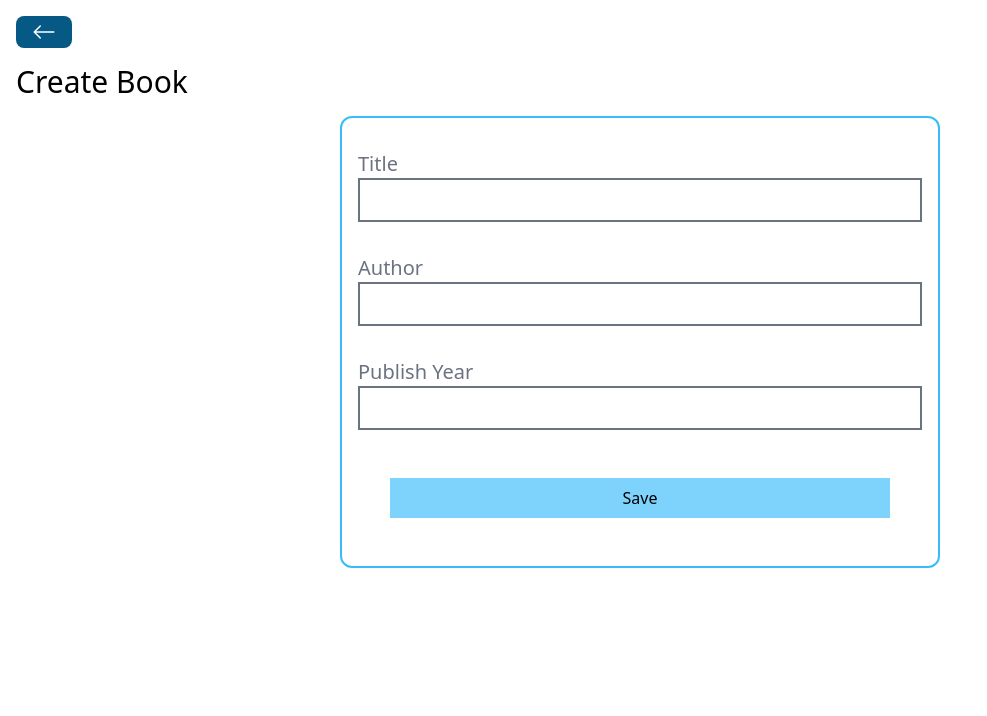
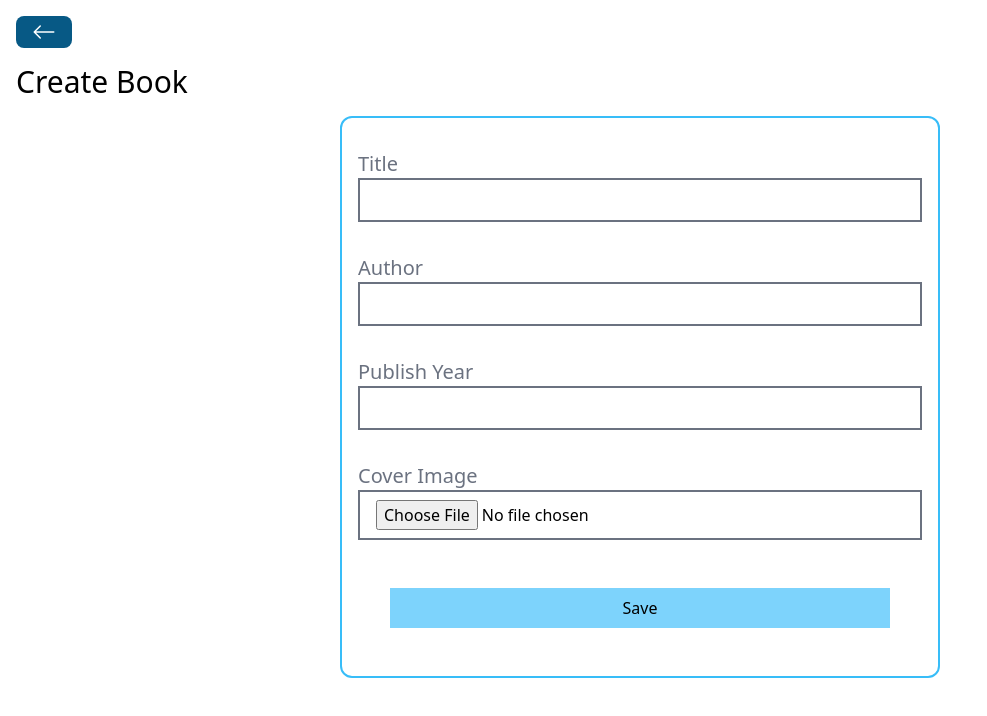
Before and after one commit to cout05/ebook-haven, a React (Vite) app in the folder frontend/: page /books/create in a window 1280 px wide. Shown: the top 716 px of the page, without its empty margins (0-987 px from the left). Built offline with nearby package versions, Linux system fonts and the light colour scheme.

Commit message:
added an input for image

```diff
--- a/frontend/src/pages/CreateBook.jsx
+++ b/frontend/src/pages/CreateBook.jsx
@@ -9,20 +9,26 @@ const CreateBooks = () => {
   const [title, setTitle] = useState("");
   const [author, setAuthor] = useState("");
   const [publishYear, setPublishYear] = useState("");
+  const [bookCover, setBookCover] = useState(null); // Add state for the cover image
   const [loading, setLoading] = useState(false);
   const { userId } = useContext(AuthContext);
   const navigate = useNavigate();
 
   const handleSaveBook = () => {
-    const data = {
-      userId,
-      title,
-      author,
-      publishYear,
-    };
+    const data = new FormData();
+    data.append("userId", userId);
+    data.append("title", title);
+    data.append("author", author);
+    data.append("publishYear", publishYear);
+    data.append("bookCover", bookCover); // Append the cover image to the FormData
+
     setLoading(true);
     axios
-      .post("http://localhost:5555/books", data)
+      .post("http://localhost:5555/books", data, {
+        headers: {
+          "Content-Type": "multipart/form-data", // Set content type to multipart/form-data for file uploads
+        },
+      })
       .then(() => {
         setLoading(false);
         alert("Book Created successfully", { variant: "success" });
@@ -30,7 +36,7 @@ const CreateBooks = () => {
       })
       .catch((error) => {
         setLoading(false);
-        // alert('An error happened. Please Chack console');
+        // alert('An error happened. Please Check console');
         alert("Error", { variant: "error" });
         console.log(error);
       });
@@ -69,6 +75,14 @@ const CreateBooks = () => {
             className="border-2 border-gray-500 px-4 py-2  w-full "
           />
         </div>
+        <div className="my-4">
+          <label className="text-xl mr-4 text-gray-500">Cover Image</label>
+          <input
+            type="file"
+            onChange={(e) => setBookCover(e.target.files[0])} // Set the selected file to the state
+            className="border-2 border-gray-500 px-4 py-2 w-full"
+          />
+        </div>
         <button className="p-2 bg-sky-300 m-8" onClick={handleSaveBook}>
           Save
         </button>
```
